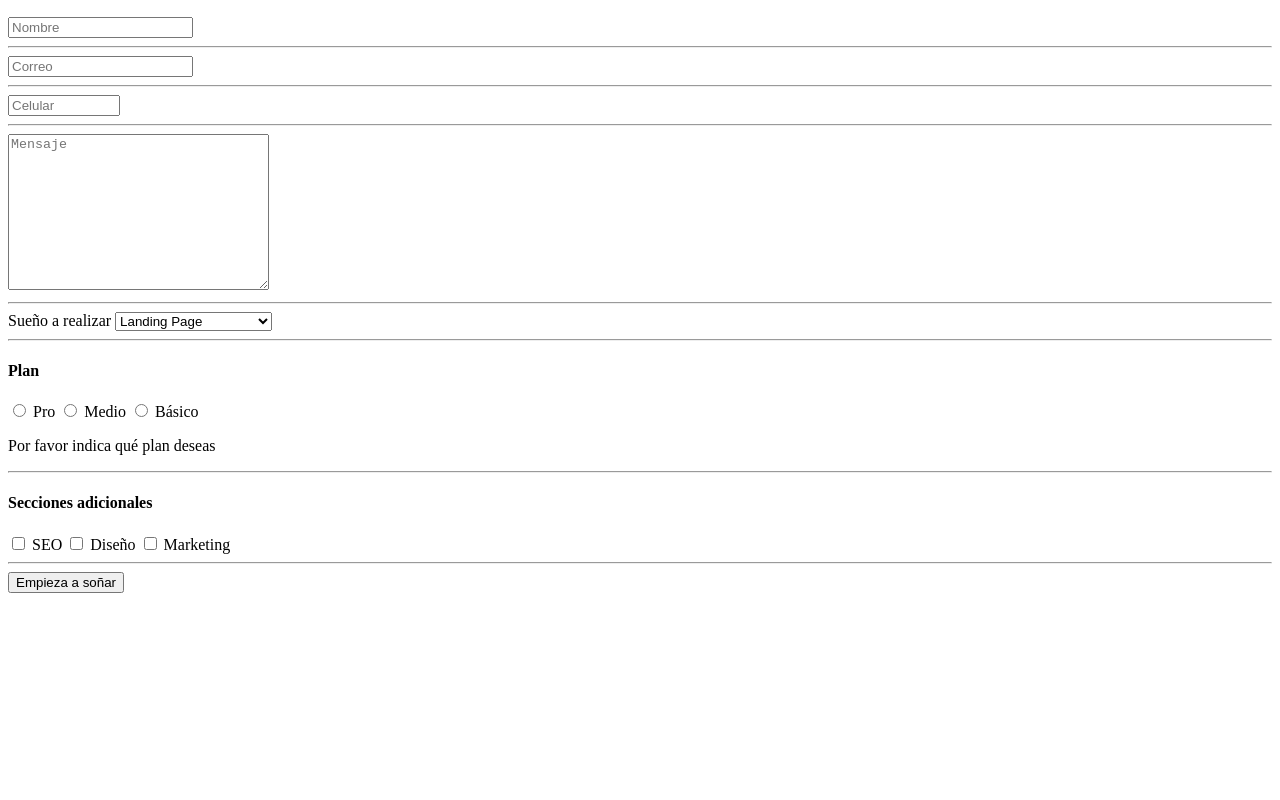
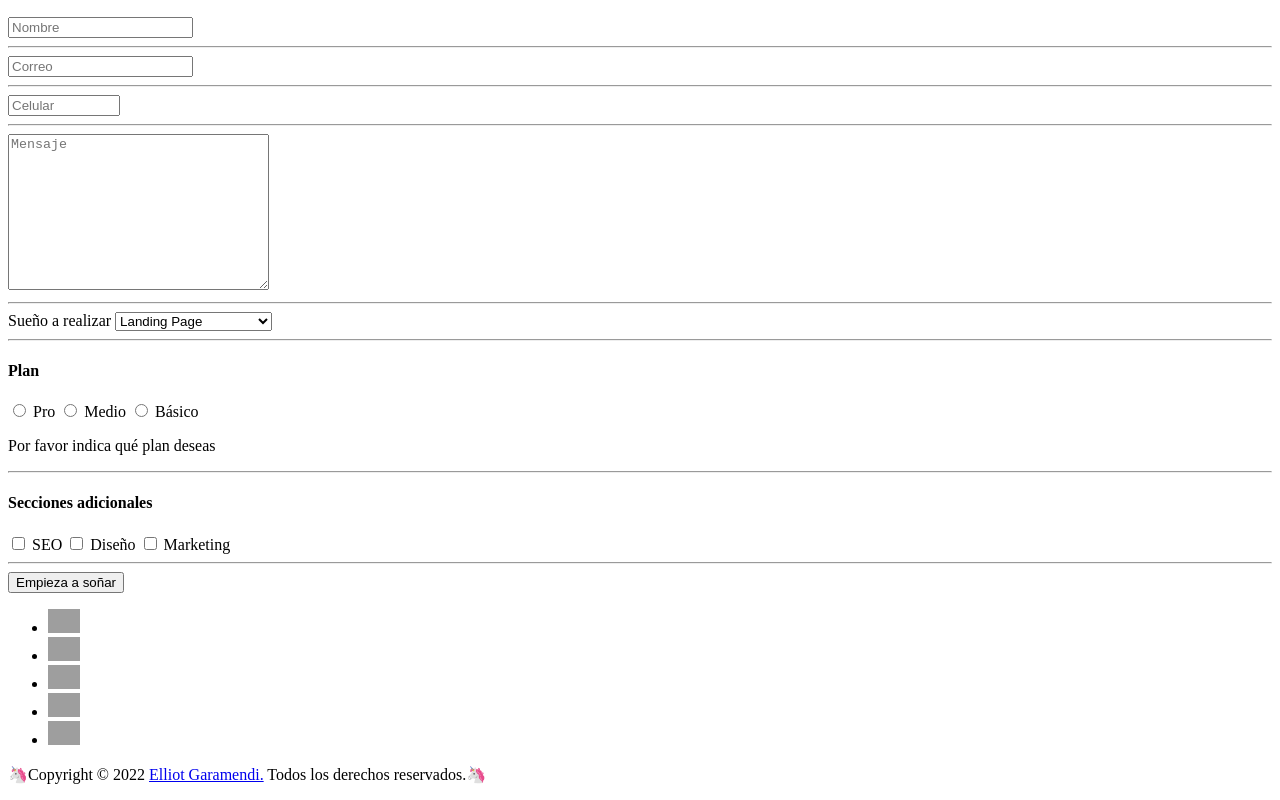
Before and after one commit to YazmindelRosario/Bootcamp, a plain HTML site: page semana-1/pagina personal/index.html in a window 1280 px wide. Shown: the part 1073-1873 px from the top of the page. Before the commit the page ends 1674 px from the top, so only its background shows below. Drawn offline with Linux system fonts and the light colour scheme; grey boxes are pictures that could not be loaded.

Commit message:
s1.2: Footer agregado

```diff
--- a/semana-1/pagina personal/index.html
+++ b/semana-1/pagina personal/index.html
@@ -154,6 +154,39 @@
       </form>
   </section>
 
+  <footer>
+    <nav>
+      <ul>
+        <li>
+          <a href="https://www.linkedin.com/in/yazmin-del-rosario/">
+            <img src="https://image.flaticon.com/icons/png/512/174/174857.png" alt="LinkedIn" width="32px" />
+          </a>
+        </li>
+        <li>
+          <a href="https://api.whatsapp.com/send?phone=51926689119">
+            <img src="https://cdn-icons-png.flaticon.com/512/220/220236.png" alt="WhatsApp" width="32px" />
+          </a>
+        </li>
+        <li>
+          <a href="https://github.com/YazmindelRosario">
+            <img src="https://image.flaticon.com/icons/png/512/733/733553.png" alt="GitHub" width="32px" />
+          </a>
+        </li>
+        <li>
+          <a href="https://web.facebook.com/yazmin1998/">
+            <img src="https://cdn-icons-png.flaticon.com/512/733/733547.png" alt="Facebook" width="32px" />
+          </a>
+        </li>
+        <li>
+          <a href="mailto:yazmin.tasayco@gmail.com">
+            <img src="https://cdn-icons-png.flaticon.com/512/893/893257.png" alt="Correo" width="32px" />
+          </a>
+        </li>
+      </ul>
+      <p>🦄Copyright &copy; 2022 <a href="#">Elliot Garamendi.</a> Todos los derechos reservados.🦄</p>
+    </nav>
+  </footer>
+
 
 </main>
 </body>
```
